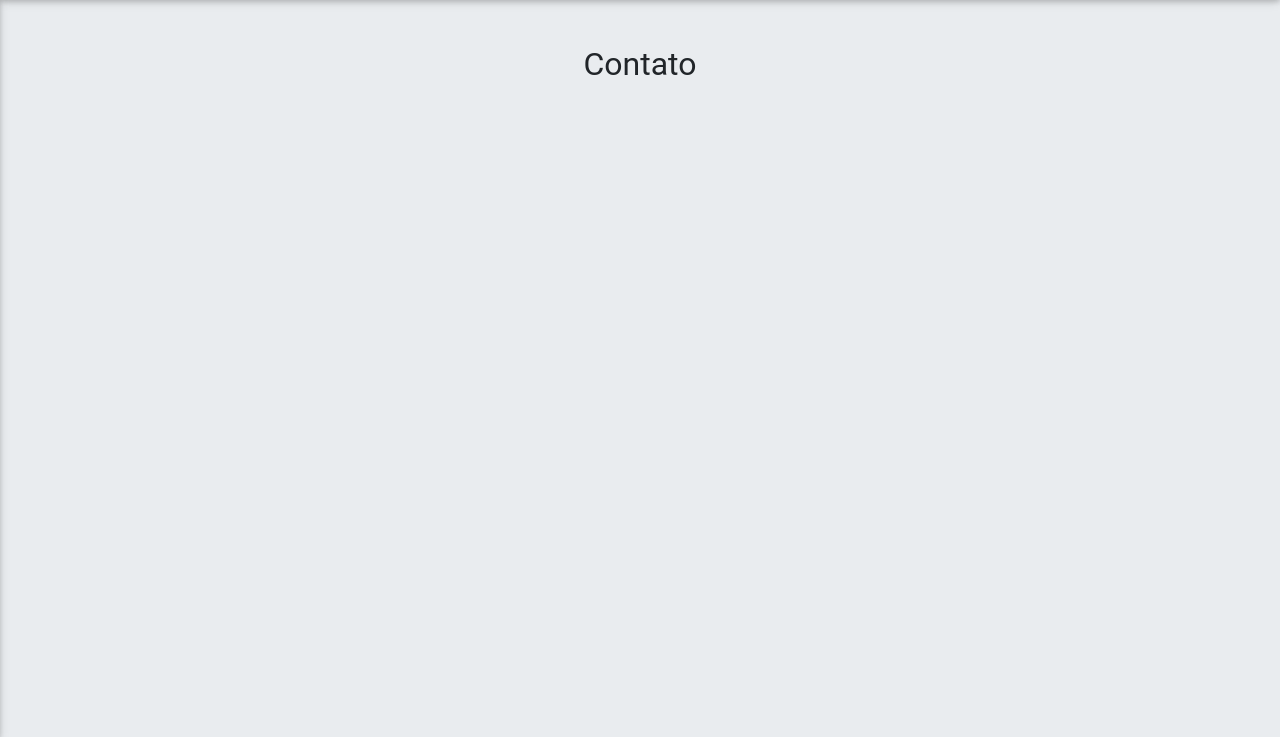
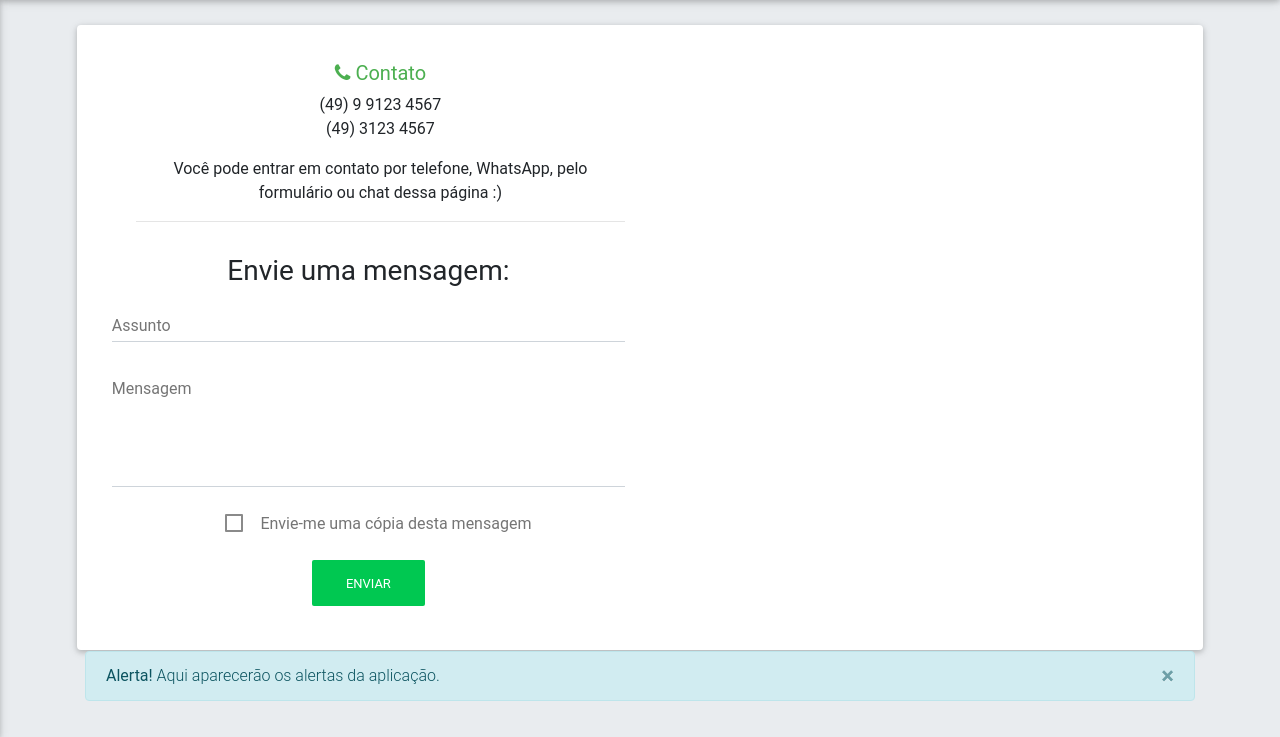
Before and after one commit to jonnrauber/sports-analyzer, a Flask app: page /contato in a window 1280 px wide. Shown: the part 63-800 px from the top of the page. Run offline with Flask 2, Linux system fonts and the light colour scheme; some libraries are stand-ins or nearby versions; some web fonts are replaced.

Commit message:
contact page and alert

```diff
--- a/templates/contato.html
+++ b/templates/contato.html
@@ -2,12 +2,56 @@
 
 {% block content %}
 
-<div class="card-body card-body-cascade text-center wow fadeIn" data-wow-delay="0.2s">
-  <!--Title-->
-  <h2 class="card-title"><strong>Contato</strong></h2>
-  <!-- <p class="card-text">
-    Sed ut perspiciatis unde omnis iste natus sit voluptatem accusantium doloremque laudantium, totam rem aperiam.
-  </p> -->
+<div class="card">
+  <div class="card-body">
+    <div class="container wow fadeIn" data-wow-delay="0.2s">
+      <div class="row text-center d-flex align-items-center py-3 px-4">
+        <div class="col-6">
+          <!-- Content -->
+          <h5 class="green-text"><i class="fa fa-phone"></i> Contato</h5>
+          <ul class="list-unstyled">
+            <li>(49) 9 9123 4567</li>
+            <li>(49) 3123 4567</li>
+          </ul>
+          <p>Você pode entrar em contato por telefone, WhatsApp, pelo formulário ou chat dessa página :)</p>
+          <hr />
+        </div>
+      </div>
+
+      <div class="row">
+        <div class="col-6 text-center">
+          <h3>Envie uma mensagem:</h3>
+          <!-- Form -->
+          <form class="text-center" style="color: #757575;">
+
+              <!-- Name -->
+              <div class="md-form mt-3">
+                  <input type="text" name="assunto" id="assunto" class="form-control">
+                  <label for="assunto">Assunto</label>
+              </div>
+
+              <!--Message-->
+              <div class="md-form">
+                  <textarea type="text" id="materialContactFormMessage" class="form-control md-textarea" rows="3"></textarea>
+                  <label for="materialContactFormMessage">Mensagem</label>
+              </div>
+
+              <!-- Copy -->
+              <div class="form-check">
+                  <input type="checkbox" class="form-check-input" id="materialContactFormCopy">
+                  <label class="form-check-label" for="materialContactFormCopy">Envie-me uma cópia desta mensagem</label>
+              </div>
+
+              <!-- Send button -->
+              <button class="btn btn-success z-depth-0 my-4 waves-effect" type="submit">Enviar</button>
+
+          </form>
+          <!-- Form -->
+        </div>
+      </div>
+    </div>
+  </div>
 </div>
 
+
 {% endblock %}
--- a/templates/inner-template.html
+++ b/templates/inner-template.html
@@ -29,18 +29,16 @@
                   <div class="logo-wrapper waves-light" id="logo-wrapper">
                       <a href="{{ url_for('pg_dashboard') }}"><img src="{{ url_for('static', filename='img/sportsanalyzer.jpeg') }}" class="img-fluid flex-center"></a>
                   </div>
-
-                  <ul class="social">
-                      <li><a href="#" class="icons-sm fb-ic"><i class="fa fa-facebook"> </i></a></li>
-                      <li><a href="#" class="icons-sm pin-ic"><i class="fa fa-pinterest"> </i></a></li>
-                      <li><a href="#" class="icons-sm gplus-ic"><i class="fa fa-google-plus"> </i></a></li>
-                      <li><a href="#" class="icons-sm tw-ic"><i class="fa fa-twitter"> </i></a></li>
-                  </ul>
               </li>
               <!--/. Logo -->
               <!--Social-->
               <li>
-
+                <ul class="social">
+                    <li><a href="#" class="icons-sm fb-ic"><i class="fa fa-facebook"> </i></a></li>
+                    <li><a href="#" class="icons-sm pin-ic"><i class="fa fa-pinterest"> </i></a></li>
+                    <li><a href="#" class="icons-sm gplus-ic"><i class="fa fa-google-plus"> </i></a></li>
+                    <li><a href="#" class="icons-sm tw-ic"><i class="fa fa-twitter"> </i></a></li>
+                </ul>
               </li>
               <!--/Social-->
               <!--Search Form-->
@@ -133,6 +131,17 @@
       {% endblock %}
     </main>
 
+    <footer class="footer-copyright fixed-bottom">
+      <div class="container">
+        <div class="alert alert-info alert-dismissible fade show" role="alert">
+          <strong>Alerta!</strong> Aqui aparecerão os alertas da aplicação.
+          <button type="button" class="close" data-dismiss="alert" aria-label="Close">
+            <span aria-hidden="true">&times;</span>
+          </button>
+        </div>
+      </div>
+    </footer>
+
     <script type="text/javascript" src="{{ url_for('static', filename='js/jquery-3.3.1.min.js') }}"></script>
     <script type="text/javascript" src="{{ url_for('static', filename='js/popper.min.js') }}"></script>
     <script type="text/javascript" src="{{ url_for('static', filename='js/bootstrap.min.js') }}"></script>
```
